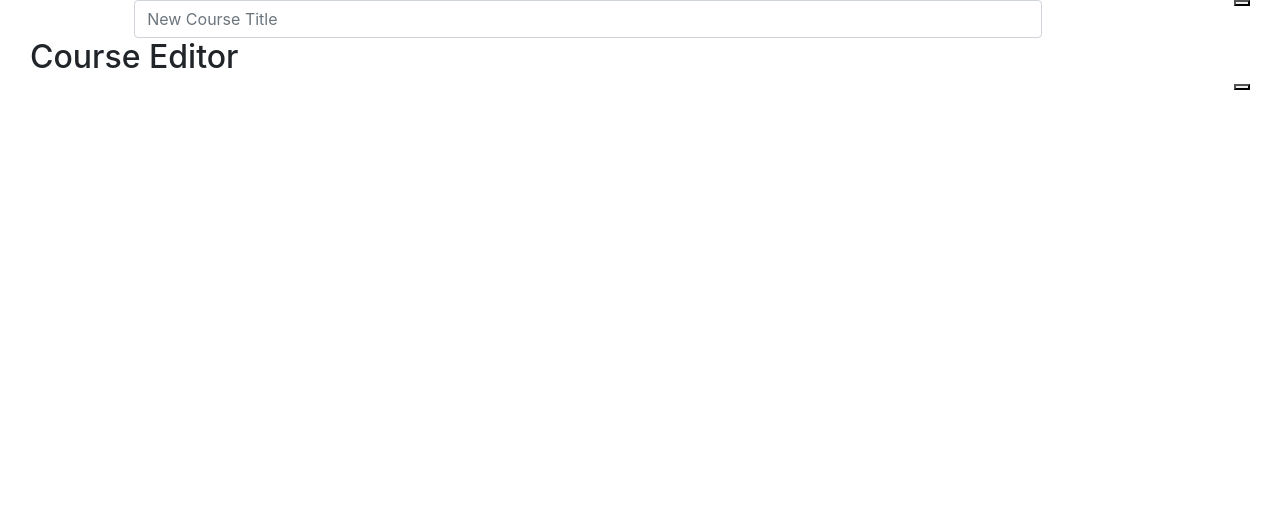
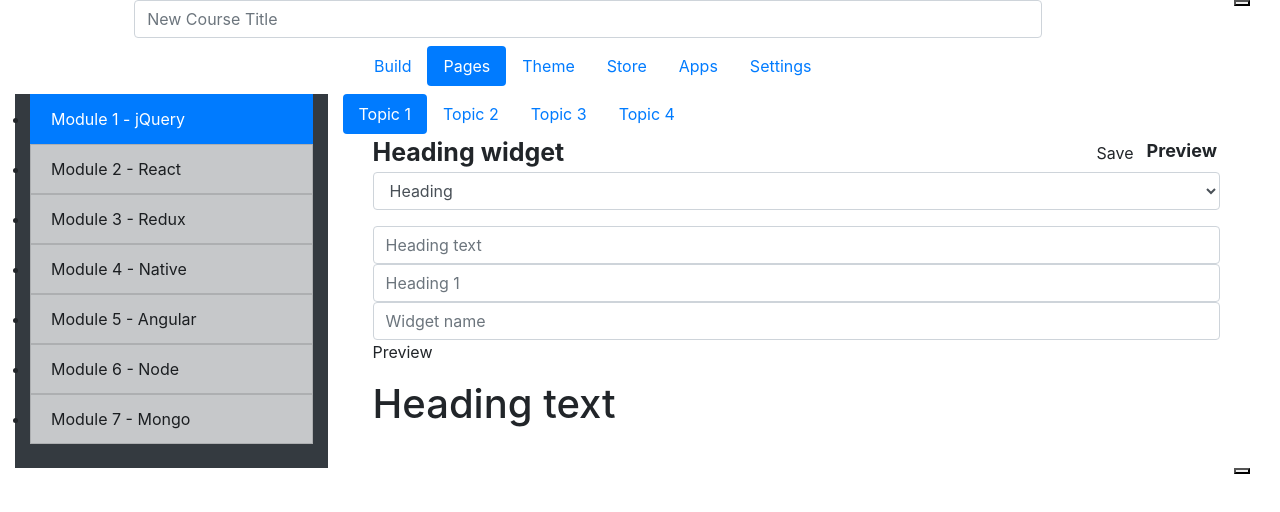
Before and after one commit to telvinzhong/telvinzhong-webdev-sp21-02-tezhong-client-react, a React (Create React App) app: page /courses/editor in a window 1280 px wide. Shown: the top 512 px of the page. Built offline with nearby package versions, Linux system fonts and the light colour scheme; no server answers; the HTML template or start-up script is replaced by a standard one.

Commit message:
added static editor

```diff
--- a/src/components/course-editor/course-editor.js
+++ b/src/components/course-editor/course-editor.js
@@ -1,19 +1,154 @@
 import React from 'react'
 import {Link} from "react-router-dom";
 
-// const CourseEditor = ({props}) =>
 const CourseEditor = ({history}) =>
-  <div>
-    <h2>
-        <Link to="/courses/table">
-            <i className="fas fa-arrow-left"></i>
-        </Link>
-        Course Editor
-        <i onClick={() => history.goBack()}
-           className="fas fa-times float-right"></i>
-        {/*<i onClick={() => props.history.goBack()}*/}
-        {/*   className="fas fa-times float-right"></i>*/}
-    </h2>
-  </div>
+ <div>
+        <nav className="navbar navbar-expand-lg navbar-dark bg">
+            <Link to="/courses/table">
+                    <i onClick={() => history.goBack()} className="fas fa-times fa-2x btn"></i>
+            </Link>
+
+            <Link className="navbar-brand" style={{marginRight: "auto", marginLeft: "auto"}}
+               to="/courses/editor">CS5610 Web Development</Link>
+            <div className="col-9 collapse navbar-collapse" id="navbarNav">
+                <ul className="nav nav-pills white">
+                    <li className="nav-item">
+                        <a className="nav-link" href="#">Build</a>
+                    </li>
+                    <li className="nav-item">
+                        <a className="nav-link active" aria-current="page" href="#">Pages</a>
+                    </li>
+                    <li className="nav-item">
+                        <a className="nav-link" href="#">Theme</a>
+                    </li>
+                    <li className="nav-item">
+                        <a className="nav-link" href="#">Store</a>
+                    </li>
+                    <li className="nav-item">
+                        <a className="nav-link" href="#">Apps</a>
+                    </li>
+                    <li className="nav-item">
+                        <a className="nav-link" href="#">Settings</a>
+                    </li>
+                </ul>
+                <form className="d-flex">
+                    <i className="fas fa-plus plus btn"></i>
+                </form>
+            </div>
+        </nav>
+
+        <div className="row bottom-part">
+            <div className="col-3 bg-dark priority">
+                <ul className="list-group space_list">
+                    <li>
+                        <a className="list-group-item list-group-item-action active" data-bs-toggle="list" href="#"
+                           role="tab">Module 1 - jQuery
+                            <i className="fas fa-times float-right"></i>
+                        </a>
+                    </li>
+                    <li>
+                        <a className="list-group-item list-group-item-action list-group-item-dark" data-bs-toggle="list"
+                           href="#" role="tab">Module 2 - React
+                            <i className="fas fa-times float-right"></i>
+                        </a>
+                    </li>
+                    <li>
+                        <a className="list-group-item list-group-item-action list-group-item-dark" data-bs-toggle="list"
+                           href="#" role="tab">Module 3 - Redux
+                            <i className="fas fa-times float-right"></i>
+                        </a>
+                    </li>
+                    <li>
+                        <a className="list-group-item list-group-item-action list-group-item-dark" data-bs-toggle="list"
+                           href="#" role="tab">Module 4 - Native
+                            <i className="fas fa-times float-right"></i>
+                        </a>
+                    </li>
+                    <li>
+                        <a className="list-group-item list-group-item-action list-group-item-dark" data-bs-toggle="list"
+                           href="#" role="tab">Module 5 - Angular
+                            <i className="fas fa-times float-right"></i>
+                        </a>
+                    </li>
+                    <li>
+                        <a className="list-group-item list-group-item-action list-group-item-dark" data-bs-toggle="list"
+                           href="#" role="tab">Module 6 - Node
+                            <i className="fas fa-times float-right"></i>
+                        </a>
+                    </li>
+                    <li>
+                        <a className="list-group-item list-group-item-action list-group-item-dark" data-bs-toggle="list"
+                           href="#" role="tab">Module 7 - Mongo
+                            <i className="fas fa-times float-right"></i>
+                        </a>
+                    </li>
+                    <div>
+                        <i className="fas fa-plus plus-in-list fa-2x btn"></i>
+                    </div>
+                </ul>
+            </div>
+
+            <div className="col-9">
+                <ul className="nav nav-pills nav-cell">
+                    <li className="nav-item">
+                        <a className="nav-link active" aria-current="page" href="#">Topic 1</a>
+                    </li>
+                    <li className="nav-item" id="topic">
+                        <a className="nav-link " href="#">Topic 2</a>
+                    </li>
+                    <li className="nav-item">
+                        <a className="nav-link " href="#">Topic 3</a>
+                    </li>
+                    <li className="nav-item">
+                        <a className="nav-link" href="#">Topic 4</a>
+                    </li>
+                    <li className="nav-item">
+                        <i className="nav-link fas fa-plus plus btn btn-sm" id="plus-topic"></i>
+                    </li>
+                </ul>
+
+                <div className="col-sm-12">
+                    <div className="float-right" id="save-preview">
+                        <button className="btn" id="save">Save</button>
+                        <label style={{fontSize: "18px"}}><b>Preview</b></label>
+                        <i className="fas fa-toggle-off fa-2x toggle btn btn-sm"></i>
+                    </div>
+                    <div className="div1">
+                        <div className="col-sm-12 combo">
+                            <p><b style={{fontSize: "25px"}}>Heading widget</b>
+                                <i className="fas fa-times-square fa-3x cross"></i>
+                                <select className="form-control wbdv-field wbdv-role"
+                                        name="heading" id="heading">
+                                    <option value="Heading" selected>Heading</option>
+                                </select>
+                                <i className="fas fa-arrow-square-up fa-3x arrow"></i>
+                                <i className="fas fa-arrow-square-down fa-3x arrow"></i>
+                            </p>
+                        </div>
+                        <div className="col-sm-12">
+                            <input type="text" placeholder="Heading text" className="form-control" id="headingtext"
+                                   name="headingtext"/>
+                        </div>
+                        <div className="col-sm-12">
+                            <input type="text" placeholder="Heading 1" className="form-control" id="heading1"
+                                   name="heading1"/>
+                        </div>
+                        <div className="col-sm-12">
+                            <input type="text" placeholder="Widget name" className="form-control" id="widgetname"
+                                   name="widgetname"/>
+                        </div>
+                        <div className="col-sm-12">
+                            <p>Preview</p>
+                            <h1>Heading text</h1>
+                        </div>
+                    </div>
+                    <div className="float-right">
+                        <i className="fas fa-plus-circle fa-3x btn" id="circle-icon"></i>
+                    </div>
+                </div>
+
+            </div>
+        </div>
+    </div>
 
 export default CourseEditor
```
